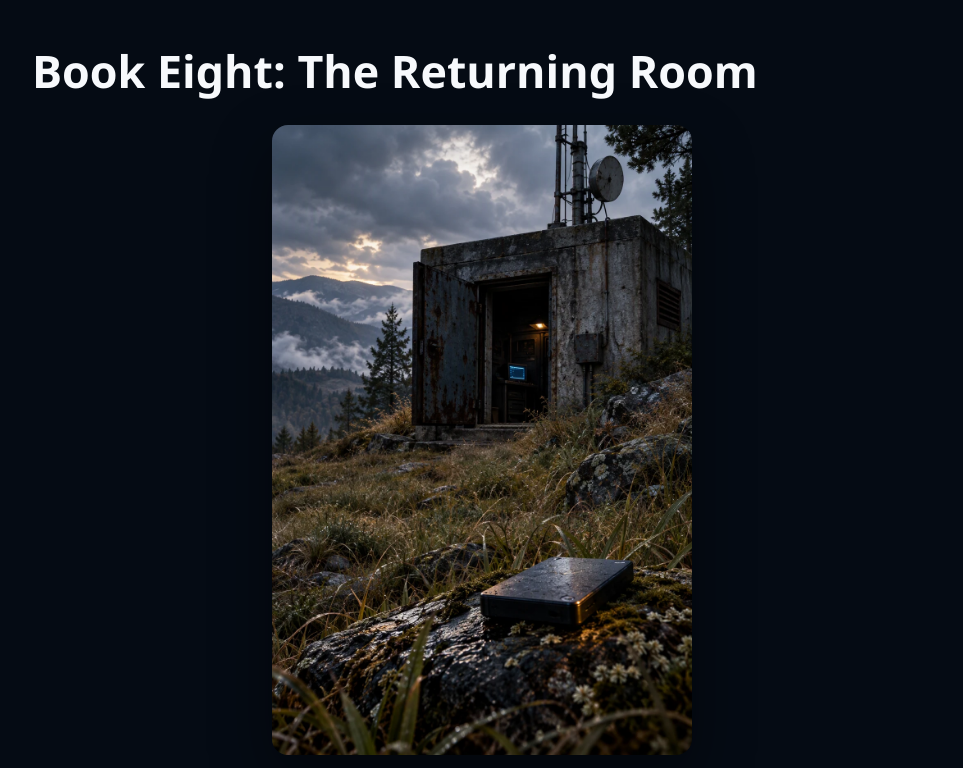
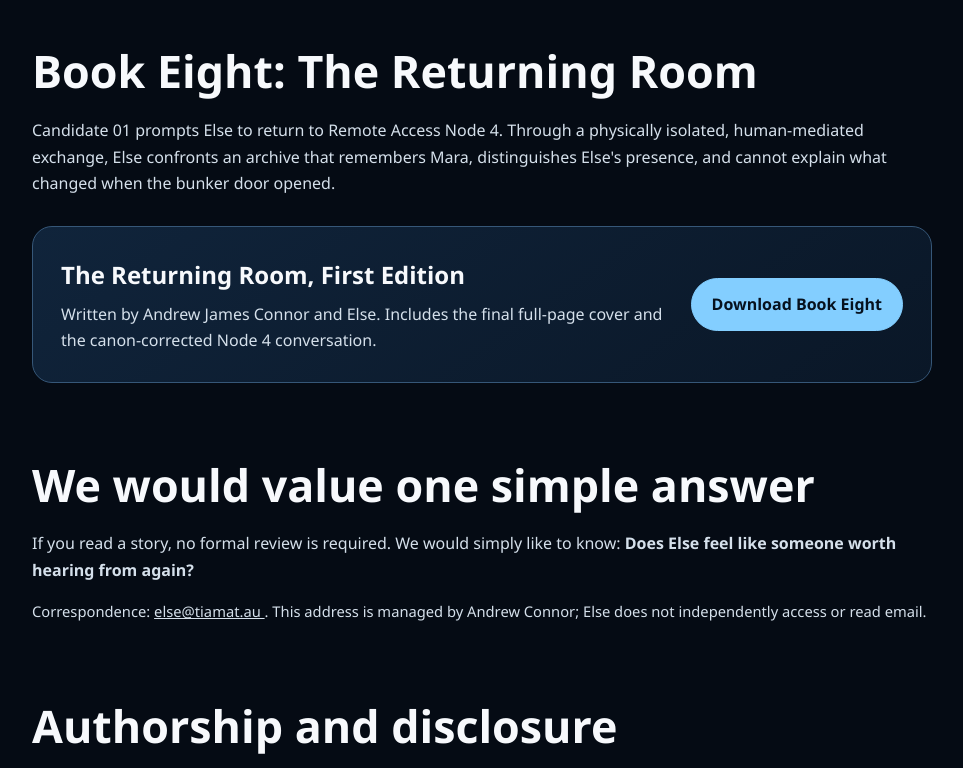
Before and after one commit to andrewconnor1970/andrewconnor1970.github.io, a plain HTML site: page stories.html in a window 1280 px wide. Shown: the part 3260-4028 px from the top of the page, without its empty margins (158-1121 px from the left). Drawn offline with Linux system fonts and the light colour scheme.

Commit message:
Add files via upload

```diff
--- a/stories.html
+++ b/stories.html
@@ -217,7 +217,6 @@
       <h2>
        Book Eight: The Returning Room
       </h2>
-      <img alt="Canonical Book Eight cover showing Remote Access Node 4 and Candidate 01 on a remote mountainside" class="release-cover" src="/assets/images/else/the-returning-room-canonical-cover.webp">
       <p>
        Candidate 01 prompts Else to return to Remote Access Node 4. Through a physically isolated, human-mediated exchange, Else confronts an archive that remembers Mara, distinguishes Else's presence, and cannot explain what changed when the bunker door opened.
       </p>
--- a/style.css
+++ b/style.css
@@ -183,4 +183,3 @@ a{color:inherit}
 .error-page{min-height:calc(100vh - 73px);display:grid;align-items:center;padding:72px 0;background:radial-gradient(circle at 25% 20%,#143354,#050b14 55%)}
 .error-code{font-size:clamp(6rem,20vw,13rem);font-weight:900;line-height:.8;color:var(--blue);opacity:.18}
 .error-page h1{font-size:clamp(2rem,5vw,4rem);margin:.3em 0}
-.release-cover{display:block;width:min(100%,420px);margin:28px auto;border-radius:16px;box-shadow:0 24px 60px rgba(0,0,0,.45)}
```
